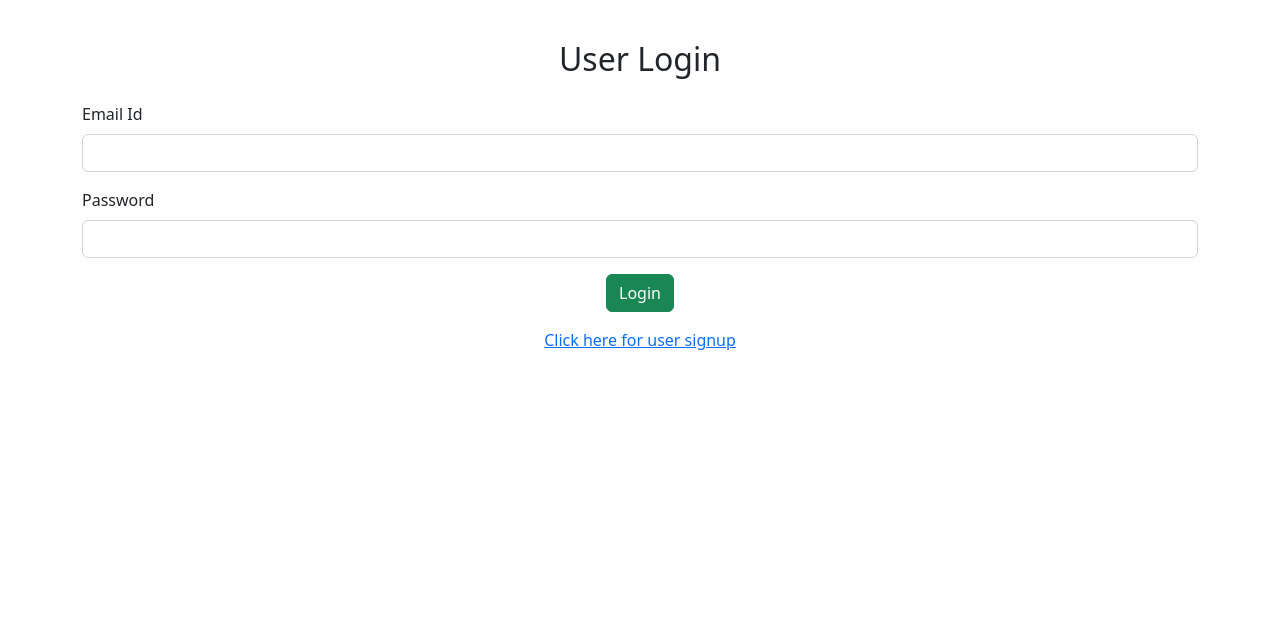
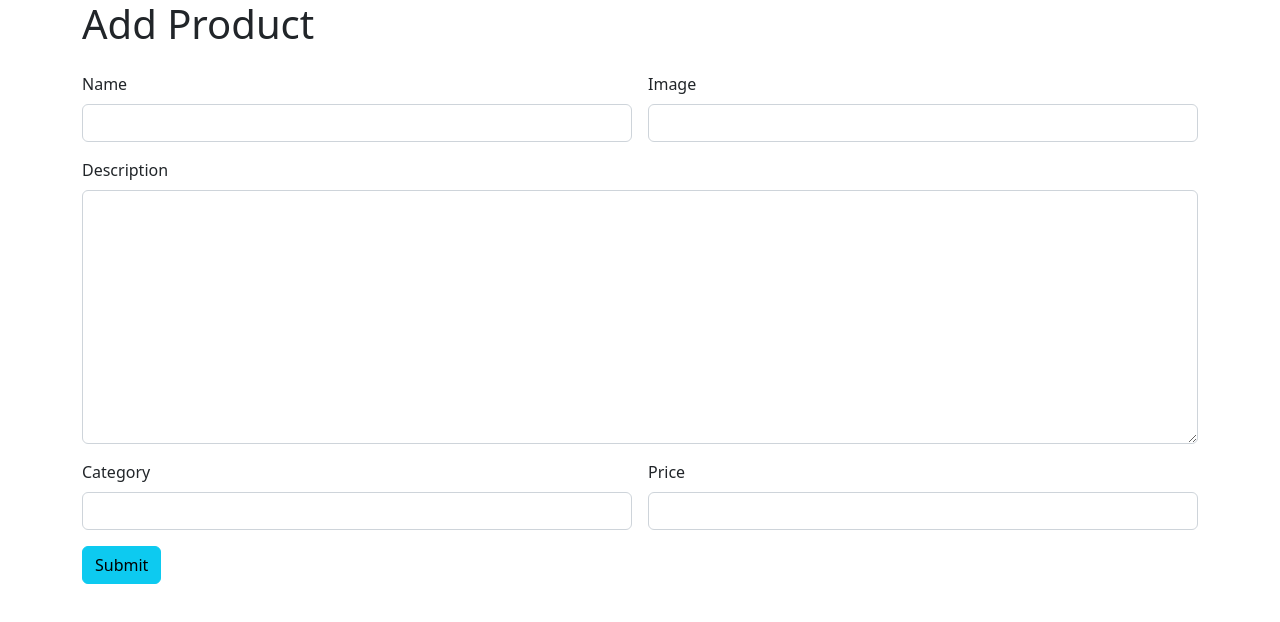
Before and after one commit to Asiyacm/New-Shoppingcart-Angular-App, an Angular app: page / in a window 1280 px wide. Shown: the top 622 px of the page. Built offline with nearby package versions, Linux system fonts and the light colour scheme.

Commit message:
addProduct commit

```diff
--- /dev/null
+++ b/src/app/add-product/add-product.component.html
@@ -0,0 +1,34 @@
+<div class="container">
+    <div class="row">
+        <div class="col col-12 col-sm-12 col-md-12 col-lg-12 col-xl-12 col-xxl-12">
+           <div class="row g-3">
+            <div class="col col-12 col-sm-12 col-md-12 col-lg-12 col-xl-12 col-xxl-12">
+                <h1>Add Product</h1>
+            </div>
+            <div class="col col-12 col-sm-6 col-md-6 col-lg-6 col-xl-6 col-xxl-6">
+                <label for="" class="form-label">Name</label>
+                <input name="name" [(ngModel)]="name" type="text" class="form-control">
+            </div>
+            <div class="col col-12 col-sm-6 col-md-6 col-lg-6 col-xl-6 col-xxl-6">
+                <label for="" class="form-label">Image</label>
+                <input type="url" name="image" [(ngModel)]="image" id="" class="form-control">
+            </div>
+            <div class="col col-12 col-sm-12 col-md-12 col-lg-12 col-xl-12 col-xxl-12">
+                <label for="" class="form-label">Description</label>
+                <textarea name="description" [(ngModel)]="description" id="" cols="30" rows="10" class="form-control"></textarea>
+            </div>
+            <div class="col col-12 col-sm-6 col-md-6 col-lg-6 col-xl-6 col-xxl-6">
+                <label for="" class="form-label">Category</label>
+                <input name="category" [(ngModel)]="category" type="text" class="form-control">
+            </div>
+            <div class="col col-12 col-sm-6 col-md-6 col-lg-6 col-xl-6 col-xxl-6">
+                <label for="" class="form-label">Price</label>
+                <input name="price" [(ngModel)]="price" type="text" class="form-control">
+            </div>
+            <div class="col col-12 col-sm-12 col-md-12 col-lg-12 col-xl-12 col-xxl-12">
+                <button (click)="readValue()" class="btn btn-info">Submit</button>
+            </div>
+           </div>
+        </div>
+    </div>
+</div>
--- /dev/null
+++ b/src/app/add-product/add-product.component.ts
@@ -0,0 +1,20 @@
+import { Component } from '@angular/core';
+
+@Component({
+  selector: 'app-add-product',
+  templateUrl: './add-product.component.html',
+  styleUrls: ['./add-product.component.css']
+})
+export class AddProductComponent {
+
+  name=""
+  image=""
+  category=""
+  description=""
+  price=""
+
+  readValue=()=>{
+    let data:any={"name":this.name,"image":this.image,"category":this.category,"description":this.description,"price":this.price}
+    console.log(data)
+  }
+}
--- a/src/app/app.component.html
+++ b/src/app/app.component.html
@@ -1,2 +1,2 @@
-<app-user-login></app-user-login>
+<app-add-product></app-add-product>
 <router-outlet></router-outlet>
--- a/src/app/app.module.ts
+++ b/src/app/app.module.ts
@@ -7,13 +7,15 @@ import { AdminLoginComponent } from './admin-login/admin-login.component';
 import { FormsModule } from '@angular/forms';
 import { UserRegisterComponent } from './user-register/user-register.component';
 import { UserLoginComponent } from './user-login/user-login.component';
+import { AddProductComponent } from './add-product/add-product.component';
 
 @NgModule({
   declarations: [
     AppComponent,
     AdminLoginComponent,
     UserRegisterComponent,
-    UserLoginComponent
+    UserLoginComponent,
+    AddProductComponent
   ],
   imports: [
     BrowserModule,
```
Also changed, not shown: src/app/add-product/add-product.component.css (added).
